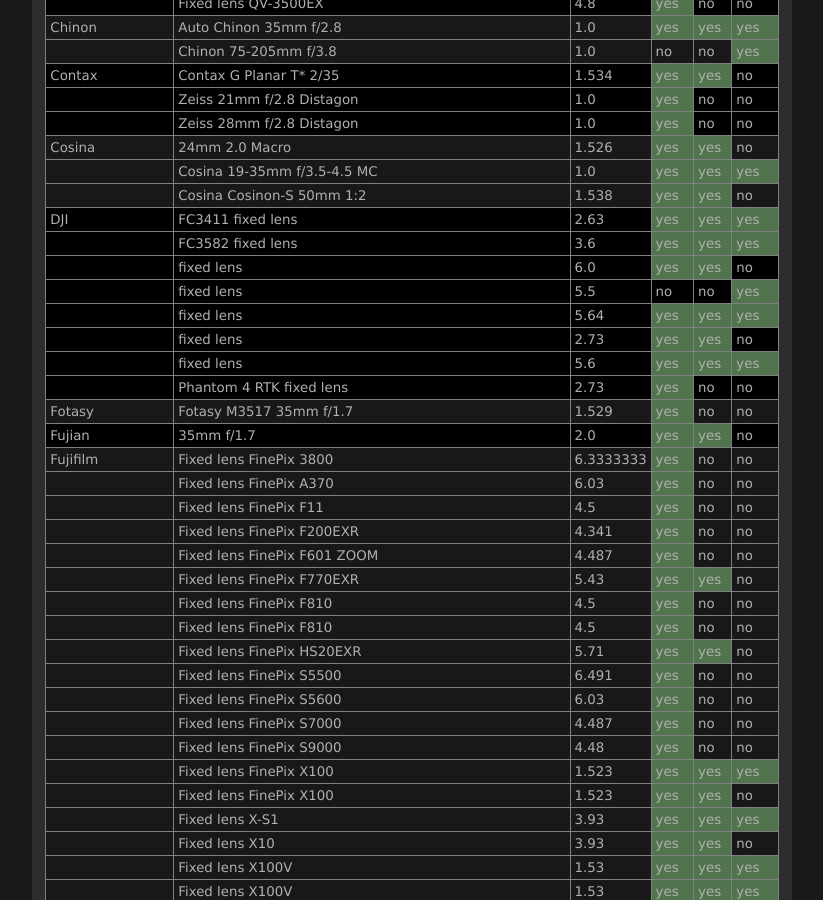
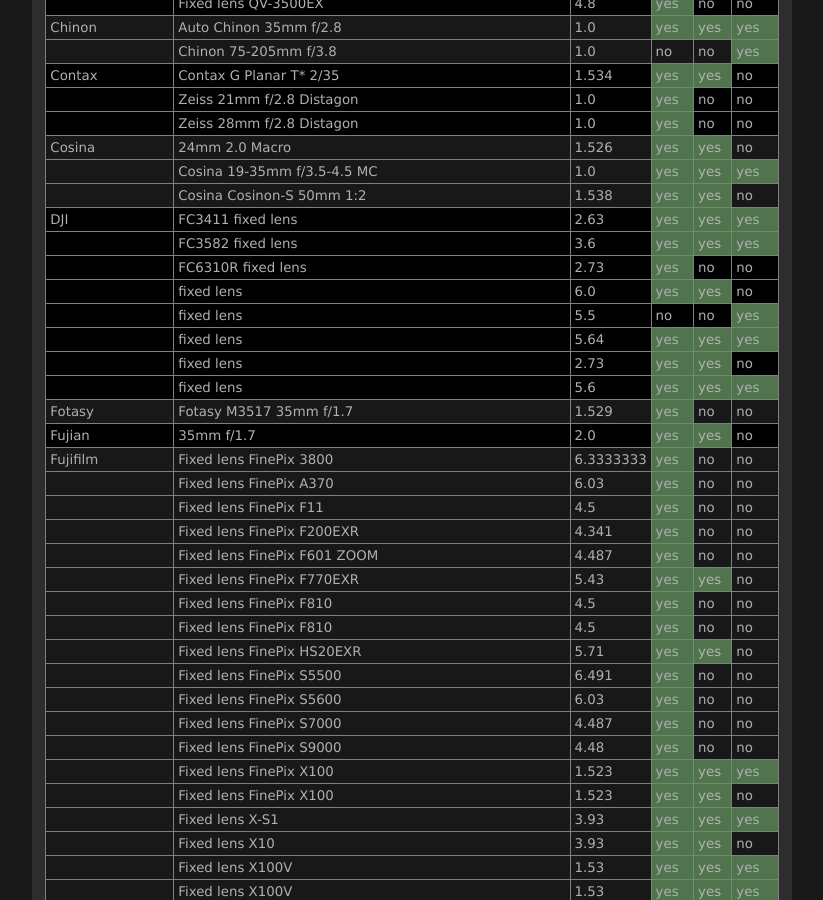
Before and after one commit to lensfun/lensfun.github.io, a Jekyll site: the page built from _posts/lenslist/2999-12-31-Lenslist-master.md, in a window 1280 px wide and 900 px high, scrolled down 7002 px. Shown: the whole window, without its empty margins (284-1107 px from the left). Built offline with Jekyll 4.4.1, drawn with Linux system fonts in a browser that asks for light colours.

Commit message:
Update master lens list from GitHub Actions

```diff
--- a/_posts/lenslist/2999-12-31-Lenslist-master.md
+++ b/_posts/lenslist/2999-12-31-Lenslist-master.md
@@ -290,12 +290,12 @@ This list was generated on 2024-04-30 from current Lensfun sources. Your Lensfun
 <tr class="lenslist-bg2"><td></td><td>Cosina Cosinon-S 50mm 1:2</td><td>1.538</td><td class="lenslist-highlight lenslist-check">yes</td><td class="lenslist-highlight lenslist-check">yes</td><td class="lenslist-check">no</td></tr>
 <tr class="lenslist-bg1"><td>DJI</td><td>FC3411 fixed lens</td><td>2.63</td><td class="lenslist-highlight lenslist-check">yes</td><td class="lenslist-highlight lenslist-check">yes</td><td class="lenslist-highlight lenslist-check">yes</td></tr>
 <tr class="lenslist-bg1"><td></td><td>FC3582 fixed lens</td><td>3.6</td><td class="lenslist-highlight lenslist-check">yes</td><td class="lenslist-highlight lenslist-check">yes</td><td class="lenslist-highlight lenslist-check">yes</td></tr>
+<tr class="lenslist-bg1"><td></td><td>FC6310R fixed lens</td><td>2.73</td><td class="lenslist-highlight lenslist-check">yes</td><td class="lenslist-check">no</td><td class="lenslist-check">no</td></tr>
 <tr class="lenslist-bg1"><td></td><td>fixed lens</td><td>6.0</td><td class="lenslist-highlight lenslist-check">yes</td><td class="lenslist-highlight lenslist-check">yes</td><td class="lenslist-check">no</td></tr>
 <tr class="lenslist-bg1"><td></td><td>fixed lens</td><td>5.5</td><td class="lenslist-check">no</td><td class="lenslist-check">no</td><td class="lenslist-highlight lenslist-check">yes</td></tr>
 <tr class="lenslist-bg1"><td></td><td>fixed lens</td><td>5.64</td><td class="lenslist-highlight lenslist-check">yes</td><td class="lenslist-highlight lenslist-check">yes</td><td class="lenslist-highlight lenslist-check">yes</td></tr>
 <tr class="lenslist-bg1"><td></td><td>fixed lens</td><td>2.73</td><td class="lenslist-highlight lenslist-check">yes</td><td class="lenslist-highlight lenslist-check">yes</td><td class="lenslist-check">no</td></tr>
 <tr class="lenslist-bg1"><td></td><td>fixed lens</td><td>5.6</td><td class="lenslist-highlight lenslist-check">yes</td><td class="lenslist-highlight lenslist-check">yes</td><td class="lenslist-highlight lenslist-check">yes</td></tr>
-<tr class="lenslist-bg1"><td></td><td>Phantom 4 RTK fixed lens</td><td>2.73</td><td class="lenslist-highlight lenslist-check">yes</td><td class="lenslist-check">no</td><td class="lenslist-check">no</td></tr>
 <tr class="lenslist-bg2"><td>Fotasy</td><td>Fotasy M3517 35mm f/1.7</td><td>1.529</td><td class="lenslist-highlight lenslist-check">yes</td><td class="lenslist-check">no</td><td class="lenslist-check">no</td></tr>
 <tr class="lenslist-bg1"><td>Fujian</td><td>35mm f/1.7</td><td>2.0</td><td class="lenslist-highlight lenslist-check">yes</td><td class="lenslist-highlight lenslist-check">yes</td><td class="lenslist-check">no</td></tr>
 <tr class="lenslist-bg2"><td>Fujifilm</td><td>Fixed lens FinePix 3800</td><td>6.3333333</td><td class="lenslist-highlight lenslist-check">yes</td><td class="lenslist-check">no</td><td class="lenslist-check">no</td></tr>
```
